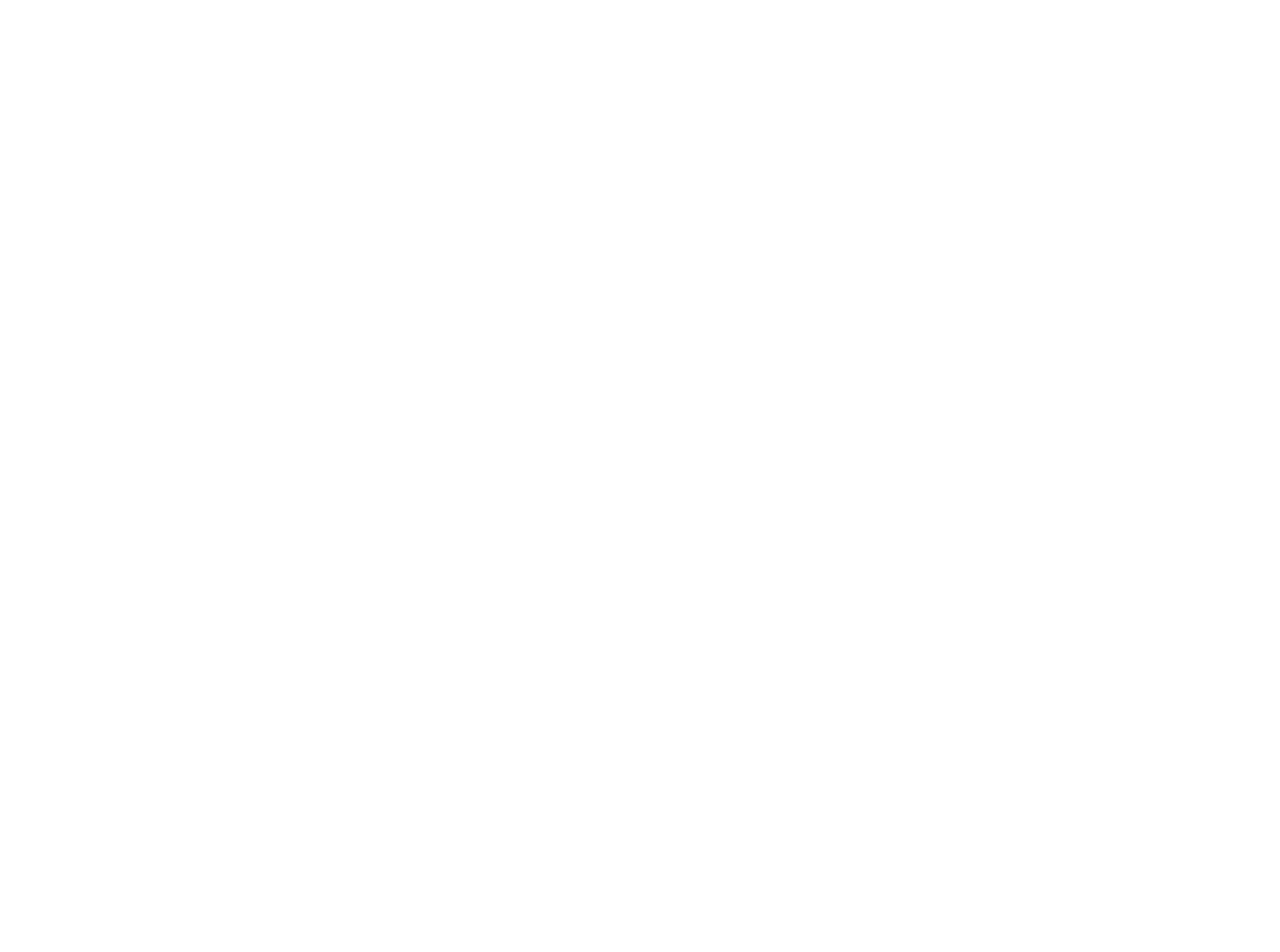
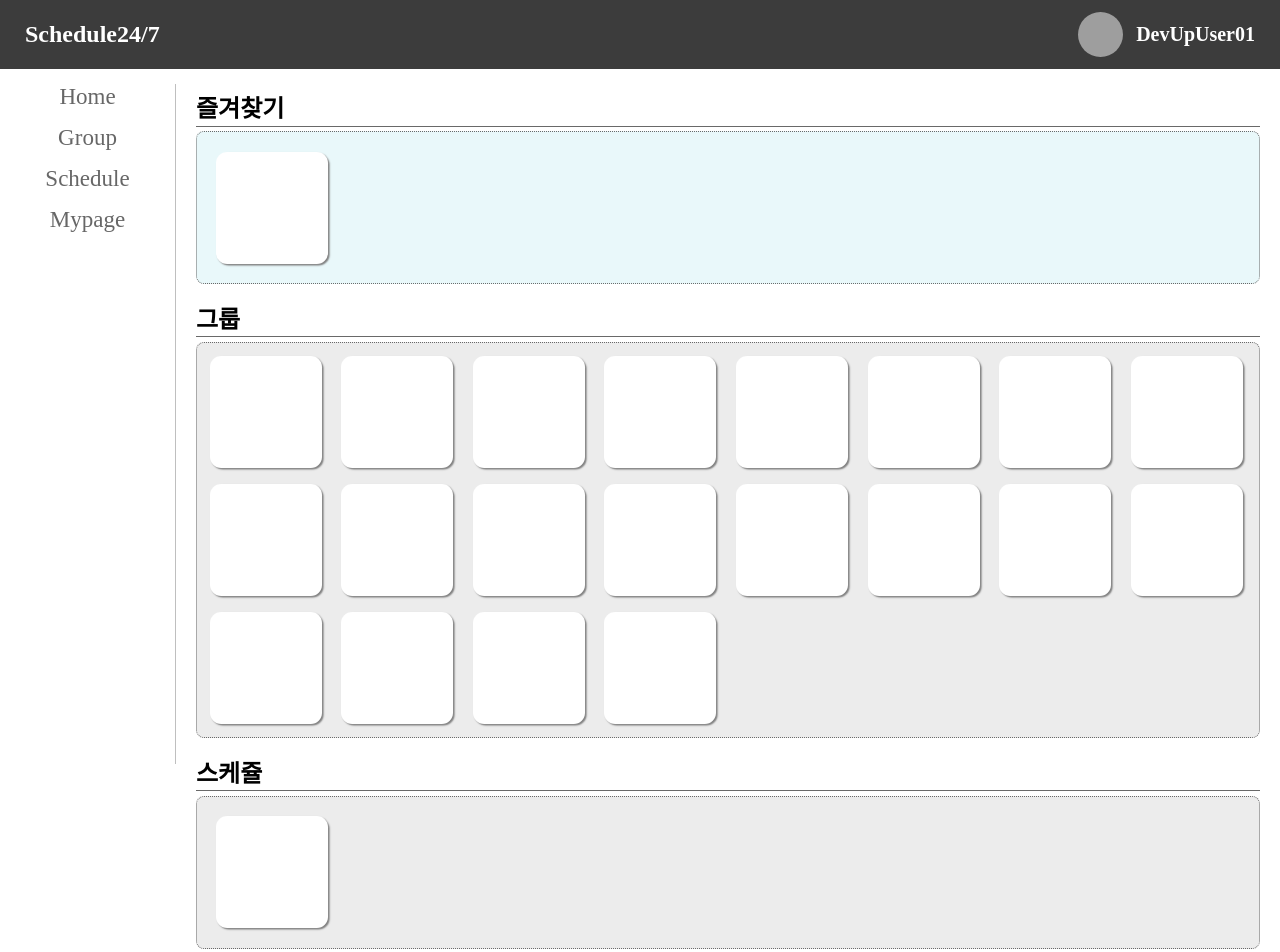
Before and after one commit to codestates/Schedule24-7, a React (Create React App) app in the folder client/: page /mainpage in a window 1280 px wide. Before the commit this address had no page. Shown: the top 952 px of the page. Before the commit the page ends 800 px from the top, so only its background shows below. Built offline with nearby package versions, Linux system fonts and the light colour scheme; grey boxes are pictures that could not be loaded.

Commit message:
Feat: Add Main Page

```diff
--- a/client/src/App.tsx
+++ b/client/src/App.tsx
@@ -1,23 +1,21 @@
-import React from "react";
 import { BrowserRouter as Router, Routes, Route } from "react-router-dom";
 import LoginPage from "./pages/LoginPage";
 import SignUpPage from "./pages/SignUpPage";
 import GroupRoutes from "./components/routes/GroupRoute";
 import FindIdPw from "./pages/FindIdPw";
+import MainPage from "./pages/MainPage";
+// import "./App.css";
+import { GlobalStyle } from "./GlobalStyle";
 
 function App() {
   return (
     <Router>
+      <GlobalStyle />
       <Routes>
         <Route path="/" element={<LoginPage />} />
-      </Routes>
-      <Routes>
         <Route path="/signup" element={<SignUpPage />} />
-      </Routes>
-      <Routes>
         <Route path="/findidpw" element={<FindIdPw />} />
-      </Routes>
-      <Routes>
+        <Route path="/mainpage" element={<MainPage />} />
         <Route path="/group" element={<GroupRoutes />} />
       </Routes>
     </Router>
--- a/client/src/GlobalStyle.tsx
+++ b/client/src/GlobalStyle.tsx
@@ -16,6 +16,7 @@
 
 export const GlobalStyle = createGlobalStyle`
   body {
+    box-sizing: border-box;
     margin: 0;
   }
 `;
--- /dev/null
+++ b/client/src/components/Footer.tsx
@@ -0,0 +1,12 @@
+import React from "react";
+import styled from "styled-components";
+
+export const FooterDiv = styled.div`
+  align-items: center;
+  text-align: center;
+  padding: 0.7rem;
+`;
+
+export default function Footer() {
+  return <FooterDiv>Copyright Schedule24/7 All Rights Reserved.</FooterDiv>;
+}
--- a/client/src/components/Sidebar.tsx
+++ b/client/src/components/Sidebar.tsx
@@ -3,6 +3,7 @@
 import { hideMobileCss, mediaQuery } from "../GlobalStyle";
 
 const Block = styled.nav`
+  height: 85vh;
   width: 175px;
   border-right: 1px solid rgba(0, 0, 0, 0.25);
   text-align: center;
--- /dev/null
+++ b/client/src/components/mainpage/BoxSample.tsx
@@ -0,0 +1,14 @@
+import styled from "styled-components";
+
+export const Box = styled.div`
+  width: 7rem;
+  height: 7rem;
+  box-shadow: 0.1rem 0.1rem 0.1rem gray;
+  border-radius: 0.7rem;
+  background-color: white;
+  margin: 0.5rem;
+`;
+
+export default function BoxSample() {
+  return <Box></Box>;
+}
--- /dev/null
+++ b/client/src/components/mainpage/Favorite.tsx
@@ -0,0 +1,36 @@
+import styled from "styled-components";
+import BoxSample from "./BoxSample";
+
+export const FavSection = styled.section`
+  display: flex;
+  flex-direction: column;
+  margin-bottom: 1rem;
+`;
+
+export const FavText = styled.div`
+  border-width: 0px 0px 1px 0px;
+  border-style: solid;
+  border-color: #696969;
+  font-size: 1.5rem;
+  font-weight: bold;
+  margin-bottom: 0.3rem;
+  padding-bottom: 0.1rem;
+`;
+
+export const FavWrapper = styled.div`
+  border: 1px dotted #696969;
+  border-radius: 0.5rem;
+  padding: 0.7rem;
+  background-color: #e9f8fa;
+`;
+
+export default function Favorite() {
+  return (
+    <FavSection>
+      <FavText>즐겨찾기</FavText>
+      <FavWrapper>
+        <BoxSample />
+      </FavWrapper>
+    </FavSection>
+  );
+}
--- /dev/null
+++ b/client/src/components/mainpage/GroupShortcut.tsx
@@ -0,0 +1,62 @@
+import styled from "styled-components";
+import BoxSample from "./BoxSample";
+
+export const FavSection = styled.section`
+  display: flex;
+  flex-direction: column;
+  margin-bottom: 1rem;
+`;
+
+export const FavText = styled.div`
+  border-width: 0px 0px 1px 0px;
+  border-style: solid;
+  border-color: #696969;
+  font-size: 1.5rem;
+  font-weight: bold;
+  margin-bottom: 0.3rem;
+  padding-bottom: 0.1rem;
+`;
+
+export const FavWrapper = styled.div`
+  display: grid;
+  /* justify-content: start; */
+  grid-template-columns: repeat(auto-fill, minmax(125px, auto));
+  /* grid-auto-flow: dense; */
+  /* grid-template-areas:
+    "a b c d e f g h"
+    "i j k l m n o p"; */
+  border: 1px dotted #696969;
+  border-radius: 0.5rem;
+  padding: 0.3rem;
+  background-color: #ececec;
+`;
+
+export default function GroupShortcut() {
+  return (
+    <FavSection>
+      <FavText>그룹</FavText>
+      <FavWrapper>
+        <BoxSample />
+        <BoxSample />
+        <BoxSample />
+        <BoxSample />
+        <BoxSample />
+        <BoxSample />
+        <BoxSample />
+        <BoxSample />
+        <BoxSample />
+        <BoxSample />
+        <BoxSample />
+        <BoxSample />
+        <BoxSample />
+        <BoxSample />
+        <BoxSample />
+        <BoxSample />
+        <BoxSample />
+        <BoxSample />
+        <BoxSample />
+        <BoxSample />
+      </FavWrapper>
+    </FavSection>
+  );
+}
--- /dev/null
+++ b/client/src/components/mainpage/Main.tsx
@@ -0,0 +1,18 @@
+import styled from "styled-components";
+import Favorite from "./Favorite";
+import GroupShortcut from "./GroupShortcut";
+import ScheduleShortcut from "./ScheduleShortcut";
+
+export const MainWrapper = styled.div`
+  padding: 1rem;
+`;
+
+export default function Main() {
+  return (
+    <MainWrapper>
+      <Favorite />
+      <GroupShortcut />
+      <ScheduleShortcut />
+    </MainWrapper>
+  );
+}
--- /dev/null
+++ b/client/src/components/mainpage/ScheduleShortcut.tsx
@@ -0,0 +1,36 @@
+import styled from "styled-components";
+import BoxSample from "./BoxSample";
+
+export const FavSection = styled.section`
+  display: flex;
+  flex-direction: column;
+  margin-bottom: 1rem;
+`;
+
+export const FavText = styled.div`
+  border-width: 0px 0px 1px 0px;
+  border-style: solid;
+  border-color: #696969;
+  font-size: 1.5rem;
+  font-weight: bold;
+  margin-bottom: 0.3rem;
+  padding-bottom: 0.1rem;
+`;
+
+export const FavWrapper = styled.div`
+  border: 1px dotted #696969;
+  border-radius: 0.5rem;
+  padding: 0.7rem;
+  background-color: #ececec;
+`;
+
+export default function ScheduleShortcut() {
+  return (
+    <FavSection>
+      <FavText>스케쥴</FavText>
+      <FavWrapper>
+        <BoxSample />
+      </FavWrapper>
+    </FavSection>
+  );
+}
--- /dev/null
+++ b/client/src/pages/MainPage.tsx
@@ -0,0 +1,63 @@
+import React, { useState } from "react";
+import styled from "styled-components";
+import Footer from "../components/Footer";
+import Header from "../components/Header";
+import Main from "../components/mainpage/Main";
+import Sidebar from "../components/Sidebar";
+import { mediaQuery } from "../GlobalStyle";
+
+export const MainPageWrapper = styled.div`
+  display: grid;
+  height: 100vh;
+  grid-template-columns: 0.2fr 1fr 0.5fr 0.5fr;
+  grid-template-rows: 0.2fr 8fr 0.5fr;
+  grid-template-areas:
+    "nav nav nav nav"
+    "sidebar main main main"
+    "sidebar footer footer footer";
+  ${mediaQuery.mobile} {
+    grid-template-columns: 0fr 1fr 0.5fr 0.5fr;
+    grid-template-rows: 0.2fr 8fr 0.5fr;
+  }
+`;
+
+const NavBar = styled.nav`
+  grid-area: nav;
+`;
+
+const MainDiv = styled.main`
+  grid-area: main;
+  padding: 0.25rem;
+`;
+
+const Side = styled.div`
+  /* background: #9aaab7; */
+  grid-area: sidebar;
+`;
+
+const Foot = styled.footer`
+  /* background: #ff9637; */
+  grid-area: footer;
+  padding: 0.25rem;
+`;
+
+function MainPage() {
+  return (
+    <MainPageWrapper>
+      <NavBar>
+        <Header />
+      </NavBar>
+      <Side>
+        <Sidebar />
+      </Side>
+      <MainDiv>
+        <Main />
+      </MainDiv>
+      <Foot>
+        <Footer />
+      </Foot>
+    </MainPageWrapper>
+  );
+}
+
+export default MainPage;
```
